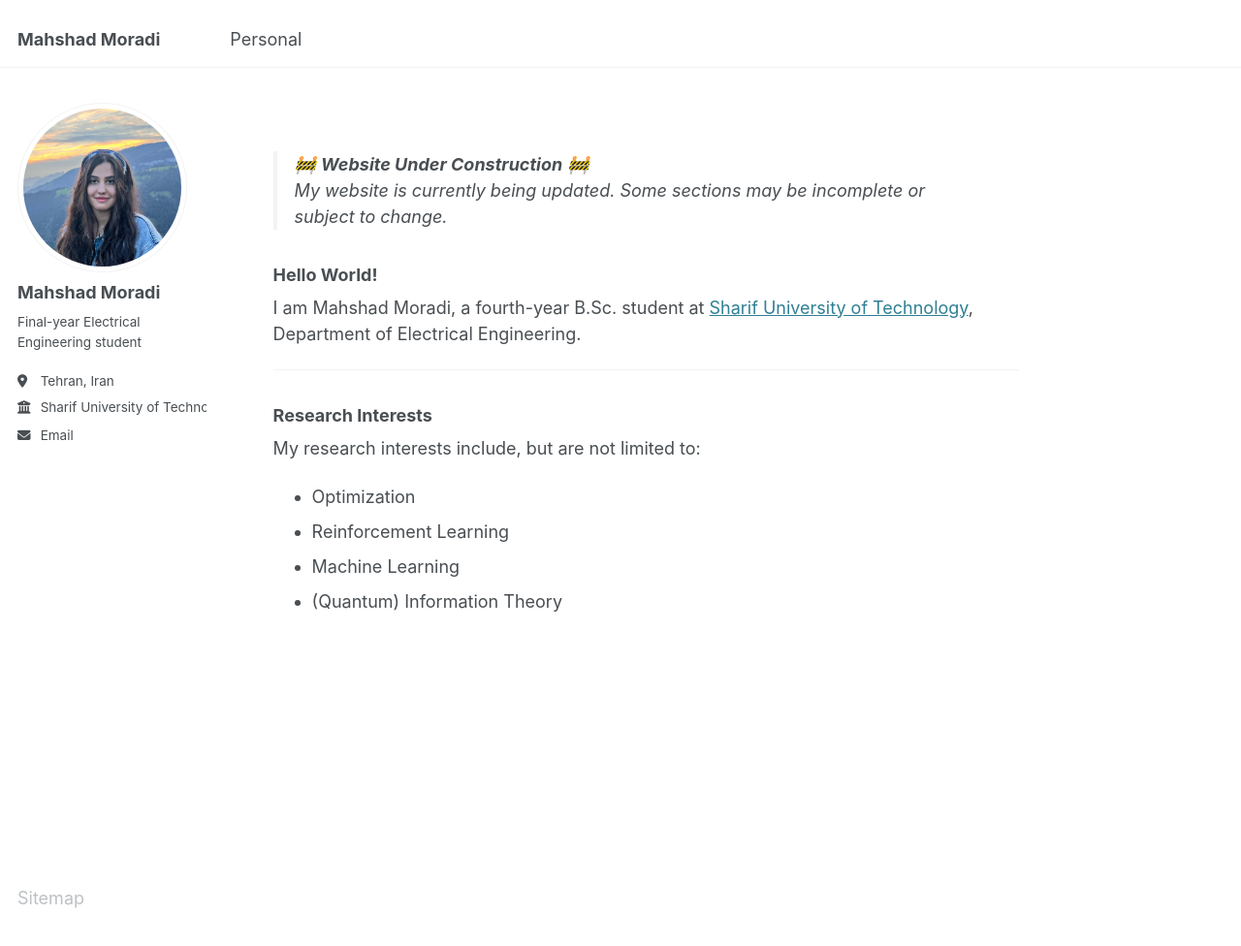
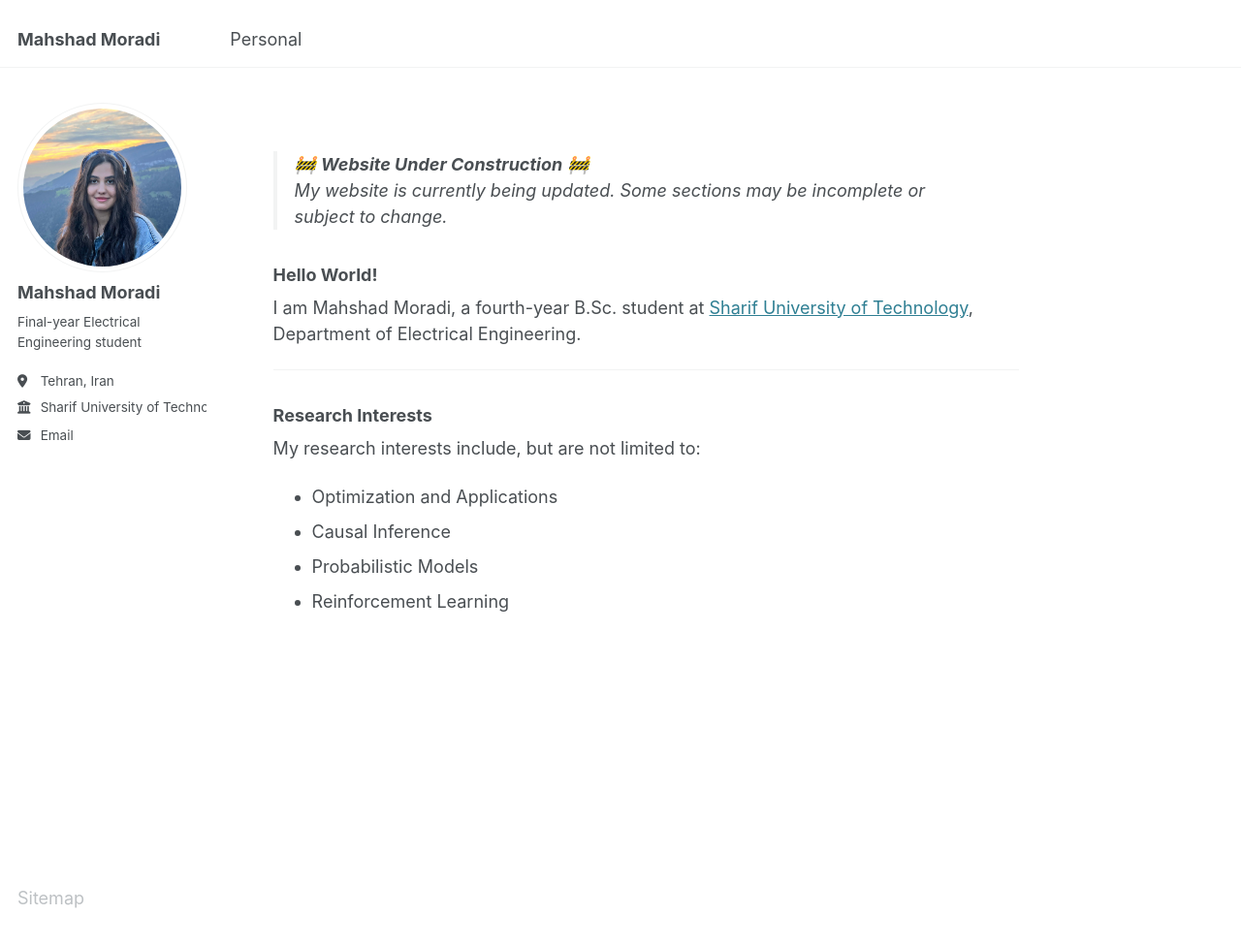
Before and after one commit to mahshadmoradi/mahshadmoradi.github.io, a Jekyll site: the page built from _pages/about.md, in a window 1280 px wide and 1058 px high. Shown: the top 976 px of the window at 97% size. Built offline with Jekyll 4.4.1, drawn with Linux system fonts in a browser that asks for light colours; a script that is not in the unit is left out.

Commit message:
Update about.md

```diff
--- a/_pages/about.md
+++ b/_pages/about.md
@@ -19,7 +19,7 @@ I am Mahshad Moradi, a fourth-year B.Sc. student at [Sharif University of Techno
 
 My research interests include, but are not limited to:
 
-- Optimization
+- Optimization and Applications
+- Causal Inference
+- Probabilistic Models
 - Reinforcement Learning
-- Machine Learning
-- (Quantum) Information Theory
```
